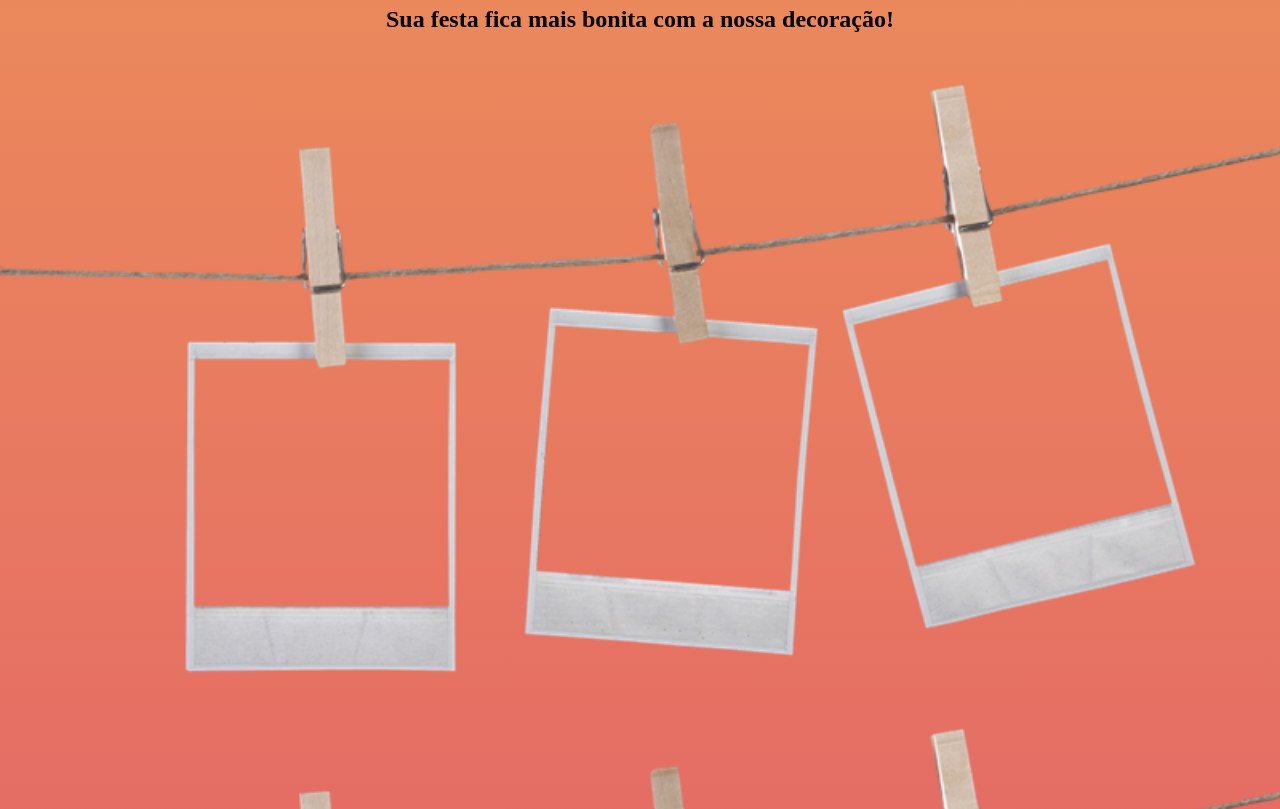
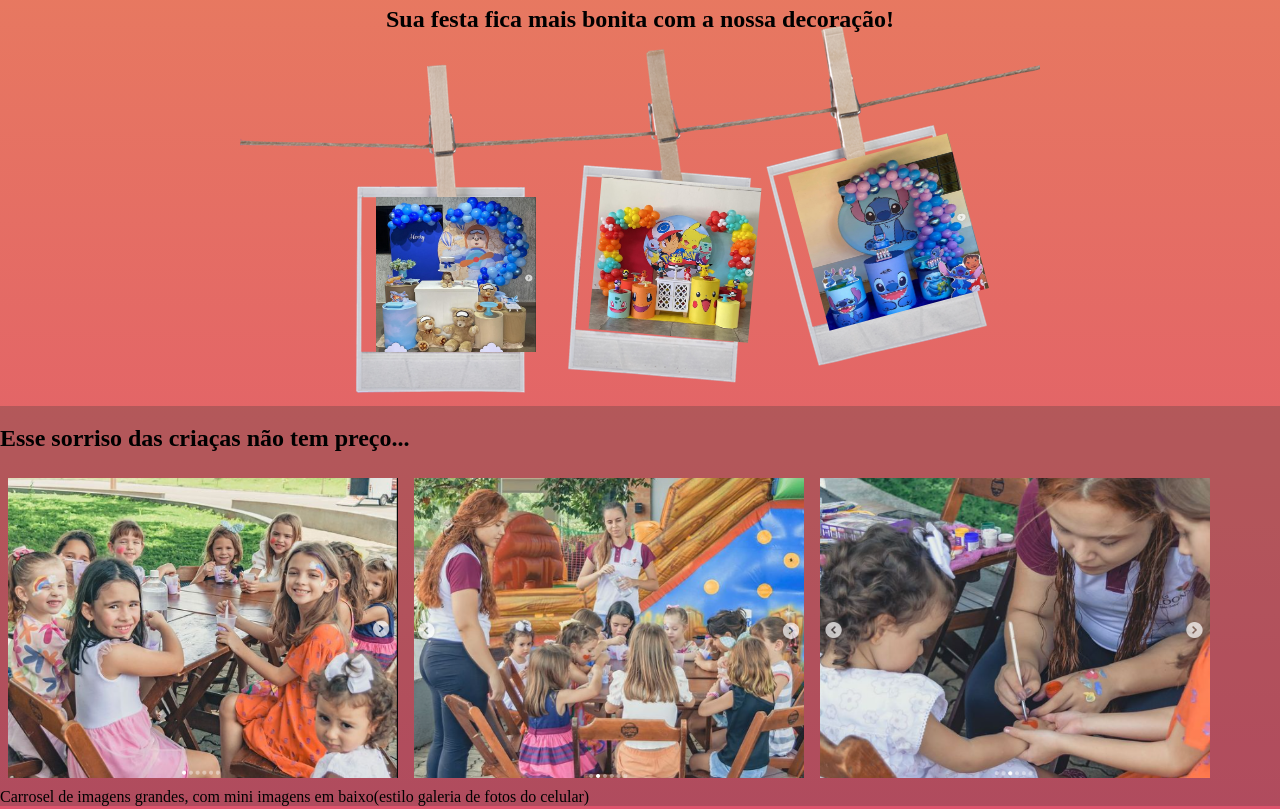
Before and after one commit to KauanMoreiraDev/AgBalloonsAline, a plain HTML site: page index.html in a window 1280 px wide. Shown: the part 1280-2089 px from the top of the page. Drawn offline with Linux system fonts and the light colour scheme.

Commit message:
appliced background-image "varal de fotos" and position absolute from images input

```diff
--- a/index.html
+++ b/index.html
@@ -52,11 +52,11 @@
         </section>
         <section id="decoração">
             <h1>Sua festa fica mais bonita com a nossa decoração!</h1>
-            <picture><img src="images/varal_fotos.png" alt="" width="100%"><img src="images/varal_fotos.png" alt="" width="100%"></picture>
+            <picture><img src="images/input/avião.png" alt="" width="160px" height="155px" id="image1"><img src="images/input/pokemon.png" alt="" width="160px" height="155px" id="image2"><img src="images/input/stitch.png" alt="" width="165px" height="160px" id="image3"></picture>
         </section>
         <section id="recriação">
             <h1>Esse sorriso das criaças não tem preço...</h1>
-            <p>Carrosel de imagens grandes, com mini imagens em baixo(estilo galeria de fotos do celular)</p>
+            <picture><img src="images/input/recriação.png" alt="Crianças brincando" width="390px" height="300px"><img src="images/input/recriação(1).png" alt="Crianças brincando" width="390px" height="300px"><img src="images/input/recriação(2).png" alt="Crianças brincando" width="390px" height="300px"></picture><span>Carrosel de imagens grandes, com mini imagens em baixo(estilo galeria de fotos do celular)</span>
         </section>
         <section class="conteudo">
             <h1>Não esqueça das Lembrancinhas</h1>
--- a/style.css
+++ b/style.css
@@ -156,10 +156,33 @@ nav>a:hover {
 }
 
 #decoração {
-    display: flex;
-    justify-content: center;
-    flex-direction: column;
-    margin: 0px auto 5px auto;
+    background: rgba(255, 255, 255, 0) url(images/varal_fotos.png) center center no-repeat scroll;
+    background-size: contain;
+    height: 400px;
+    position: relative;
+}
+
+#image1{
+    position: absolute;
+
+    top: 191px;
+    left: 376px;
+}
+
+#image2{
+    position: absolute;
+    transform: rotate(5deg);
+
+    top: 175px;
+    left: 595px;
+}
+
+#image3{
+    position: absolute;
+    transform: rotate(-15deg);
+
+    top: 146px;
+    left: 806px;
 }
 
 #decoração h1 {
@@ -173,6 +196,11 @@ nav>a:hover {
 
     height: 400px;
     background-color: var(--color-manutenção);
+}
+
+#recriação img {
+    margin: 2px 4px;
+    padding: 4px;
 }
 
 #institucional {
```
Also changed, not shown: images/input/avião.png (added), images/input/decor.png (added), images/input/pokemon.png (added), images/input/recriação(1).png (added), images/input/recriação(2).png (added), images/input/recriação.png (added), images/input/stitch.png (added), images/input/verão.png (added).
